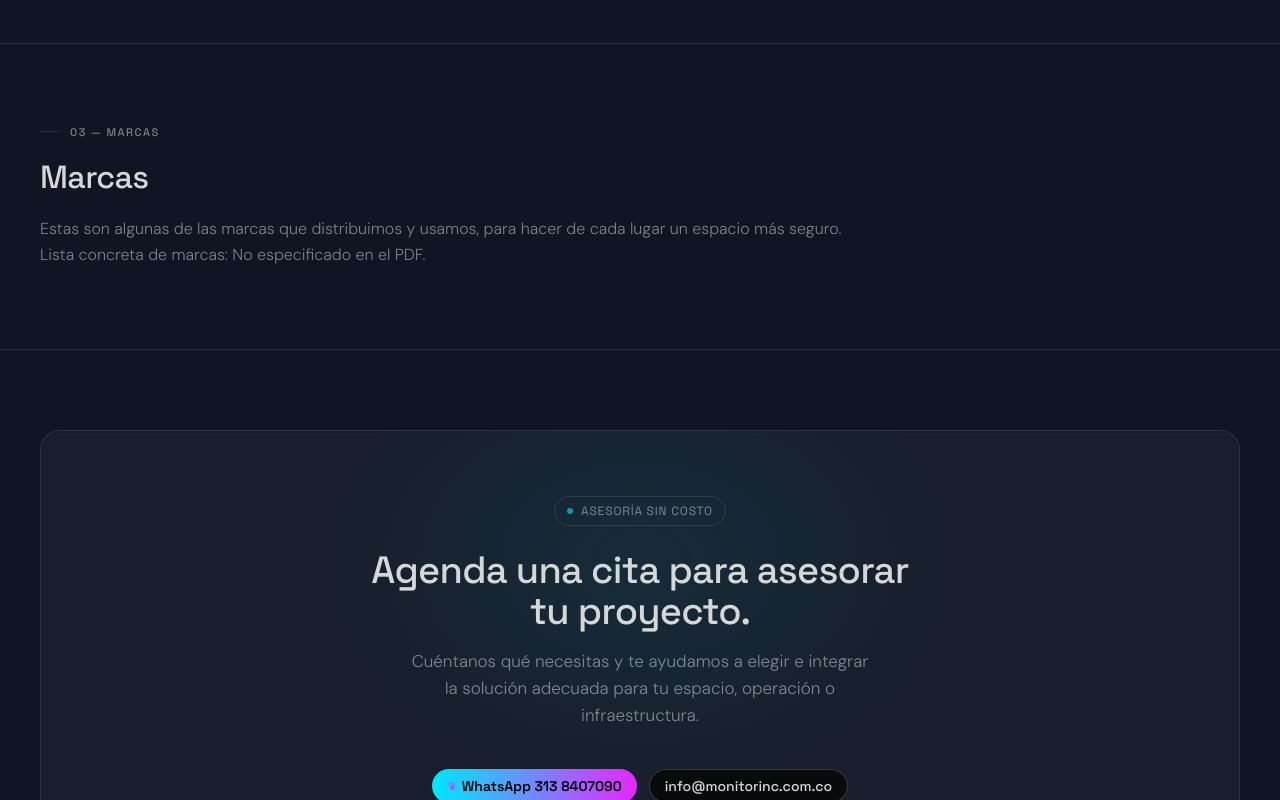
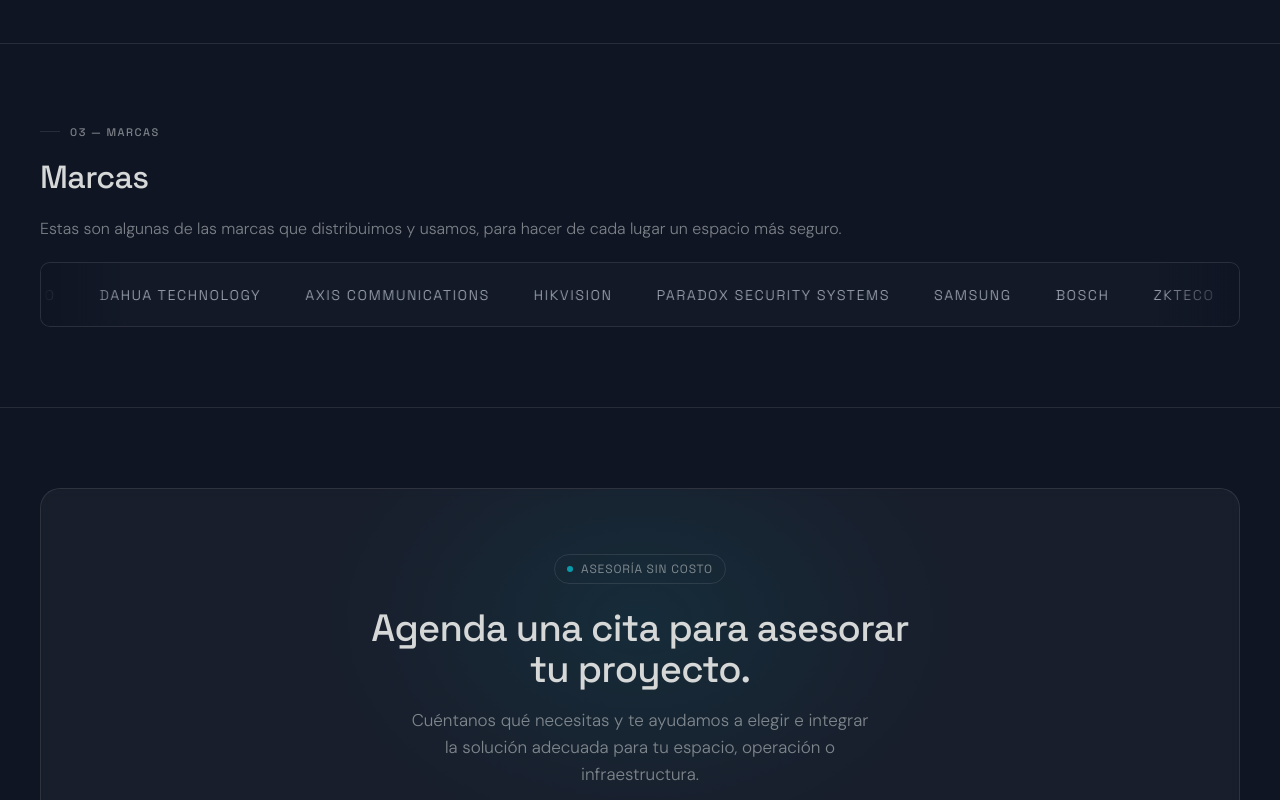
Before and after one commit to diegohinm/monitorinc, a Next.js app: page / in a window 1280 px wide. Shown: the part 2880-3680 px from the top of the page. Built offline with nearby package versions, Linux system fonts and the light colour scheme.

Commit message:
feat(brand): add marquee brands section

```diff
--- /dev/null
+++ b/app/components/Marquee.css
@@ -0,0 +1,55 @@
+/* Brands marquee — Maze-like */
+
+.m-marquee {
+  position: relative;
+  width: 100%;
+  padding: 18px 0;
+}
+
+.m-marquee::before,
+.m-marquee::after {
+  content: '';
+  position: absolute;
+  top: 0;
+  bottom: 0;
+  width: 80px;
+  pointer-events: none;
+  z-index: 2;
+}
+
+.m-marquee::before {
+  left: 0;
+  background: linear-gradient(90deg, rgba(15,21,35,1), rgba(15,21,35,0));
+}
+
+.m-marquee::after {
+  right: 0;
+  background: linear-gradient(270deg, rgba(15,21,35,1), rgba(15,21,35,0));
+}
+
+.m-marquee__track {
+  display: inline-flex;
+  align-items: center;
+  gap: 44px;
+  padding: 0 28px;
+  white-space: nowrap;
+  will-change: transform;
+  animation: marquee-scroll 26s linear infinite;
+}
+
+.m-marquee:hover .m-marquee__track {
+  animation-play-state: paused;
+}
+
+.m-marquee__item {
+  font-family: var(--font-sans, ui-sans-serif, system-ui, -apple-system, Segoe UI, Roboto, Helvetica, Arial);
+  font-size: 14px;
+  letter-spacing: 0.12em;
+  text-transform: uppercase;
+  color: rgba(235, 242, 255, 0.72);
+}
+
+@keyframes marquee-scroll {
+  from { transform: translate3d(0, 0, 0); }
+  to { transform: translate3d(-50%, 0, 0); }
+}
--- a/app/components/PdfContent.js
+++ b/app/components/PdfContent.js
@@ -77,7 +77,16 @@
   title: 'Marcas',
   body:
     'Estas son algunas de las marcas que distribuimos y usamos, para hacer de cada lugar un espacio más seguro.',
-  note: 'Lista concreta de marcas: No especificado en el PDF.',
+  // Provided by the user (pending PDF verification)
+  list: [
+    'Samsung',
+    'Bosch',
+    'ZKTeco',
+    'Dahua Technology',
+    'Axis Communications',
+    'Hikvision',
+    'Paradox Security Systems',
+  ],
 }
 
 export const PDF_CONTACT = {
--- a/app/globals.css
+++ b/app/globals.css
@@ -998,3 +998,58 @@
   .s-footer__inner    { flex-direction: column; align-items: flex-start; gap: 12px; }
   .s-footer__links    { display: none; }
 }
+
+/* Brands marquee — Maze-like */
+.m-marquee {
+  position: relative;
+  width: 100%;
+  padding: 18px 0;
+}
+
+.m-marquee::before,
+.m-marquee::after {
+  content: '';
+  position: absolute;
+  top: 0;
+  bottom: 0;
+  width: 80px;
+  pointer-events: none;
+  z-index: 2;
+}
+
+.m-marquee::before {
+  left: 0;
+  background: linear-gradient(90deg, rgba(15,21,35,1), rgba(15,21,35,0));
+}
+
+.m-marquee::after {
+  right: 0;
+  background: linear-gradient(270deg, rgba(15,21,35,1), rgba(15,21,35,0));
+}
+
+.m-marquee__track {
+  display: inline-flex;
+  align-items: center;
+  gap: 44px;
+  padding: 0 28px;
+  white-space: nowrap;
+  will-change: transform;
+  animation: marquee-scroll 26s linear infinite;
+}
+
+.m-marquee:hover .m-marquee__track {
+  animation-play-state: paused;
+}
+
+.m-marquee__item {
+  font-family: var(--font-sans, ui-sans-serif, system-ui, -apple-system, Segoe UI, Roboto, Helvetica, Arial);
+  font-size: 14px;
+  letter-spacing: 0.12em;
+  text-transform: uppercase;
+  color: rgba(235, 242, 255, 0.72);
+}
+
+@keyframes marquee-scroll {
+  from { transform: translate3d(0, 0, 0); }
+  to { transform: translate3d(-50%, 0, 0); }
+}
--- a/app/page.js
+++ b/app/page.js
@@ -234,9 +234,30 @@
             <p className="m-story__body" style={{ maxWidth: '85ch' }}>
               {PDF_BRANDS.body}
             </p>
-            <p className="m-story__body" style={{ maxWidth: '85ch' }}>
-              {PDF_BRANDS.note}
-            </p>
+            {PDF_BRANDS.list?.length ? (
+              <div
+                aria-label="Marcas"
+                style={{
+                  marginTop: '1.25rem',
+                  border: '1px solid var(--card-border)',
+                  borderRadius: 10,
+                  background: 'rgba(242,244,245,0.02)',
+                  overflow: 'hidden',
+                }}
+              >
+                <div className="m-marquee">
+                  <div className="m-marquee__track">
+                    {[...PDF_BRANDS.list, ...PDF_BRANDS.list].map((name, i) => (
+                      <span key={name + i} className="m-marquee__item">{name}</span>
+                    ))}
+                  </div>
+                </div>
+              </div>
+            ) : (
+              <p className="m-story__body" style={{ maxWidth: '85ch' }}>
+                Lista concreta de marcas: No especificado.
+              </p>
+            )}
           </div>
         </section>
 
```
